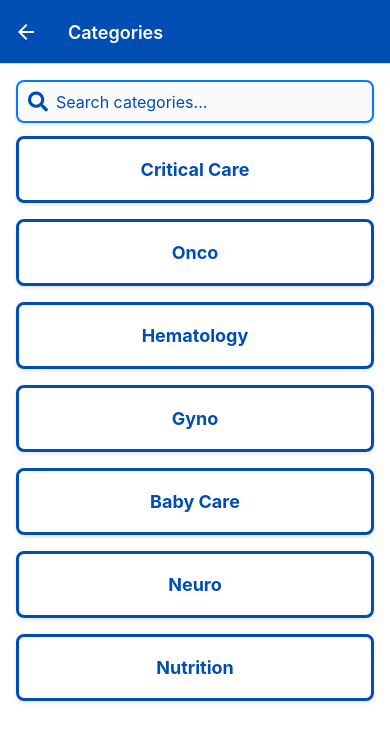
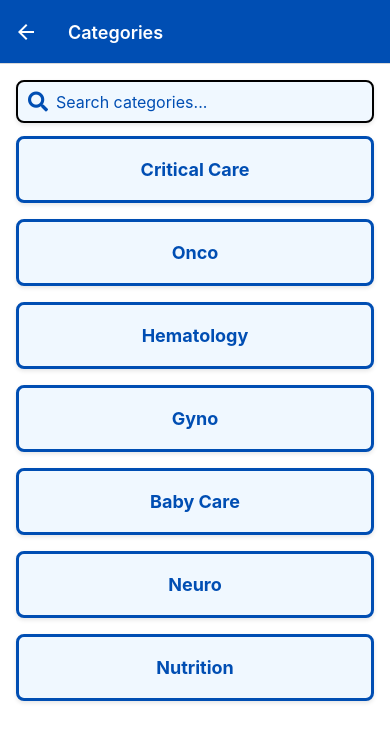
Before and after one commit to Brainless-Loco/medicine, a React Native app: screen /Categories in a window 390 px wide. Shown: the top 742 px of the page. Built offline with nearby package versions, Linux system fonts and the light colour scheme.

Commit message:
Minor Updates on Category Page

```diff
--- a/components/SearchBar/SearchBar.js
+++ b/components/SearchBar/SearchBar.js
@@ -29,9 +29,9 @@ const styles = StyleSheet.create({
   searchContainer: {
     flexDirection: 'row',
     alignItems: 'center',
-    backgroundColor: '#f9f9f9',
+    backgroundColor: '#f0f8ff',
     borderWidth: 2.5,
-    borderColor: '#007bff',
+    borderColor: '#007de',
     borderRadius: 8,
     paddingHorizontal: 10,
     paddingVertical: 8,
--- a/screens/Categories/Categories.js
+++ b/screens/Categories/Categories.js
@@ -80,7 +80,7 @@ const styles = StyleSheet.create({
     marginVertical: 8,
     borderRadius: 8,
     alignItems: 'center',
-    backgroundColor: 'transparent',
+    backgroundColor: '#f0f8ff',
     elevation: 0,
     shadowColor: '#000',
     shadowOpacity: 0.1,
```
